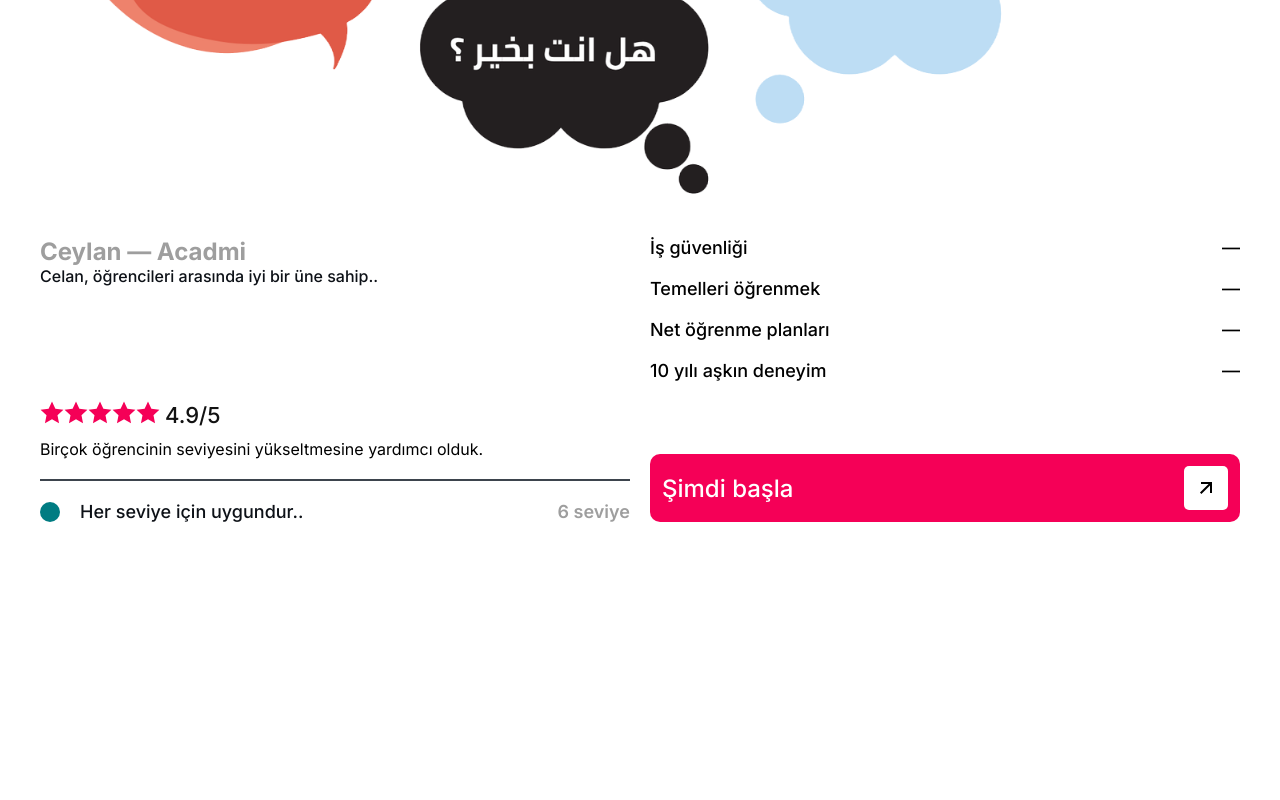
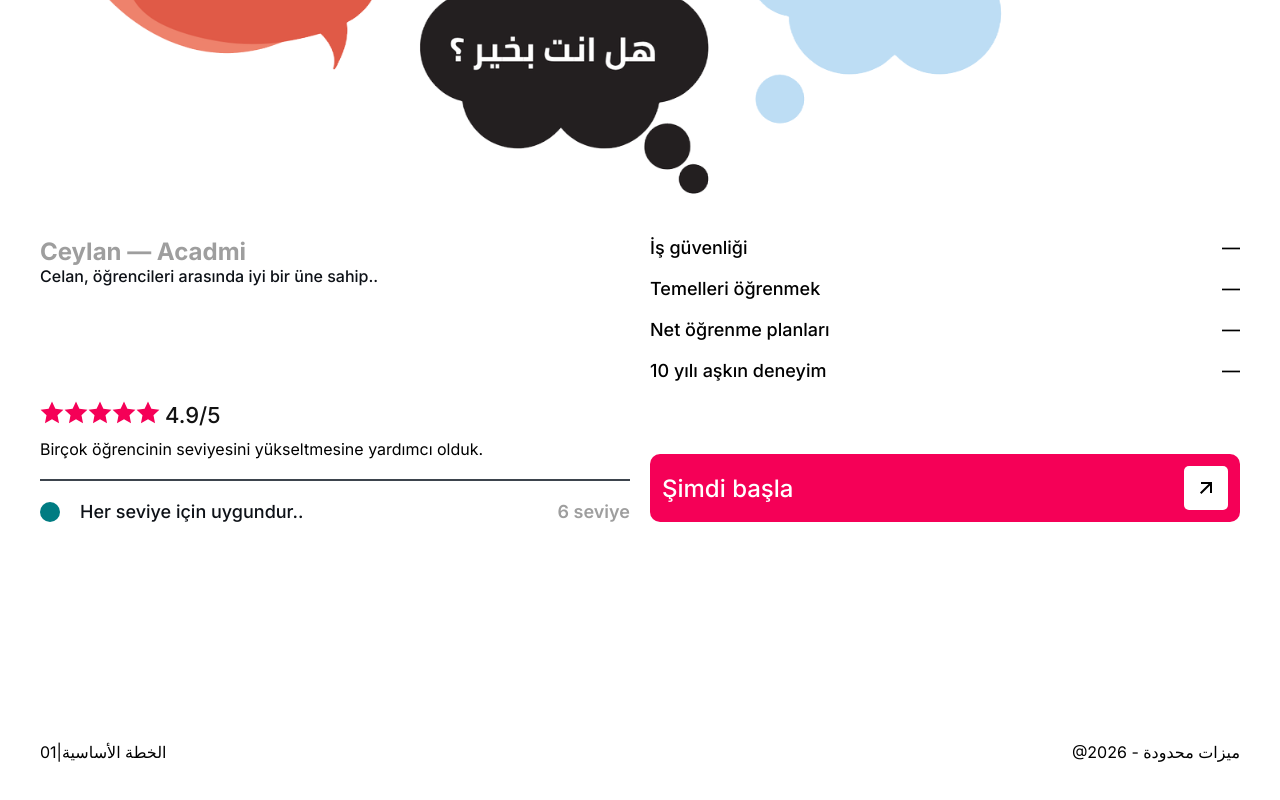
Before and after one commit to a00ae/Ceylan-Academic, a React (Vite) app: page / in a window 1280 px wide. Shown: the part 865-1665 px from the top of the page. Before the commit the page ends 1467 px from the top, so only its background shows below. Built offline with nearby package versions, Linux system fonts and the light colour scheme.

Commit message:
new plans

```diff
--- a/src/components/layout/Main/Main.tsx
+++ b/src/components/layout/Main/Main.tsx
@@ -1,5 +1,6 @@
 import Service from "./section-1/Service.tsx";
 import { memo } from "react";
+import Plans from "./section-2/Plans.tsx";
 
 const Main = () => {
   return (
@@ -10,6 +11,7 @@ const Main = () => {
         gap: "var(--gap-md)",
       }}>
       <Service />
+      <Plans />
     </div>
   );
 };
--- /dev/null
+++ b/src/components/layout/Main/section-2/Plans.module.scss
@@ -0,0 +1,4 @@
+@use "../../../../styles/variables" as v;
+.plans {
+    @include v.container-padding-box;
+}
--- /dev/null
+++ b/src/components/layout/Main/section-2/Plans.tsx
@@ -0,0 +1,22 @@
+import Box from "../../../ui/Card/Box";
+import { pageData } from "../../../ui/Card/dataBox";
+import styles from "./Plans.module.scss";
+
+
+const Plans = () => {
+  // نستخرج كائن الـ plans المباشر
+  const { plans } = pageData;
+
+  return (
+    <div className={styles.plans}>
+        <div className={styles["plans_container"]}>
+
+        </div>
+      {/* نمرر الكائن مباشرة بدون map */}
+      <Box {...plans} />
+
+    </div>
+  );
+};
+
+export default Plans;
--- a/src/components/ui/Card/Box.tsx
+++ b/src/components/ui/Card/Box.tsx
@@ -1,4 +1,5 @@
 import { memo } from "react";
+import "./box.scss"
 
 interface Props {
   id: number;
@@ -7,15 +8,15 @@ interface Props {
   desc?: string;
 }
 
-const Box = (props: Props) => {
+const Box = ({ id, className = "", title, desc }: Props) => {
   return (
-    <div className={`box ${props.className && props.className}`}>
-      <div className={`box ${props.className ? `${props.className}_heading` : "heading"}`}>
-        <span>0{props.id}</span>
-        <span>|</span>
-        <span>{props.title}</span>
+    <div className={`box ${className}`}>
+      <div className={`box ${className ? `${className}_heading` : "heading"}`}>
+        <span>0{id}</span>
+        <span> | </span>
+        <span>{title}</span>
       </div>
-      {props.desc && <div>{props.desc}</div>}
+      {desc && <div className="box-desc">{desc}</div>}
     </div>
   );
 };
--- a/src/components/ui/Card/box.scss
+++ b/src/components/ui/Card/box.scss
@@ -1,3 +1,4 @@
+@use "../../../styles/variables" as v;
 .box {
-
+  @include v.flex-space-between;
 }
--- a/src/components/ui/Card/dataBox.ts
+++ b/src/components/ui/Card/dataBox.ts
@@ -3,27 +3,33 @@ interface PlansCard {
   desc: string;
 }
 
-interface BoxData {
+export interface BoxItemType {
   id: number;
-  title?: string;
+  title: string;
   desc?: string;
-  card?: PlansCard[];
+  card?: PlansCard[]; // تركتها مصفوفة هنا لأن الكرت نفسه قد يحتوي على عدة أسعار بالداخل
 }
 
-export const BoxData: Record<string, BoxData> = {
-  palns: {
+// الواجهة الخاصة بالأوبجيكت الكبير (بدون مصفوفات للأقسام)
+interface FullPageDataType {
+  plans: BoxItemType;  // كائن واحد مباشر
+  prices: BoxItemType; // كائن واحد مباشر
+}
+
+export const pageData: FullPageDataType = {
+  plans: {
     id: 1,
-    title: "plans",
-    desc: "@2025",
+    title: "الخطة الأساسية",
+    desc: "@2026 - ميزات محدودة",
   },
-  price: {
-    id: 2,
+  prices: {
+    id: 1,
     title: "Fyiat",
     desc: "plans",
     card: [
       {
-        pricePelan: "",
-        desc: "",
+        pricePelan: "15$",
+        desc: "وصف السعر الأول",
       },
     ],
   },
```
